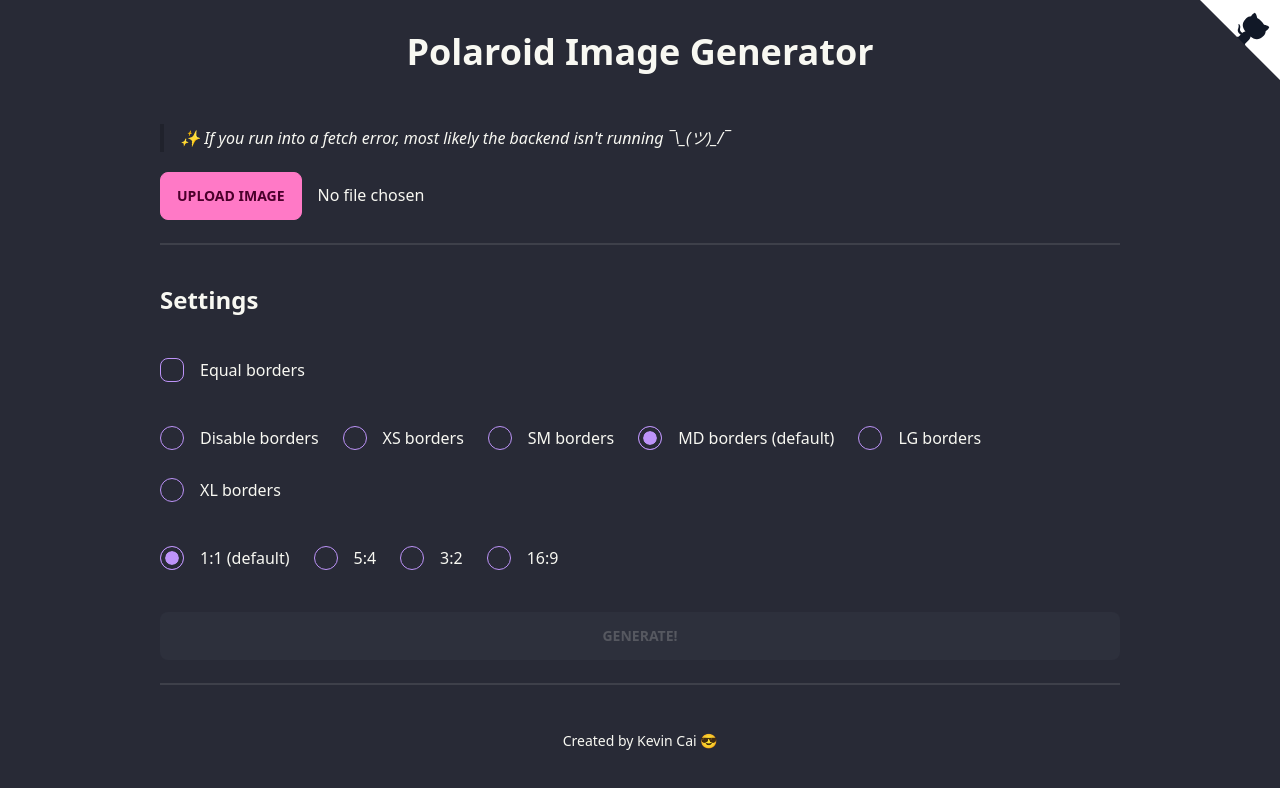
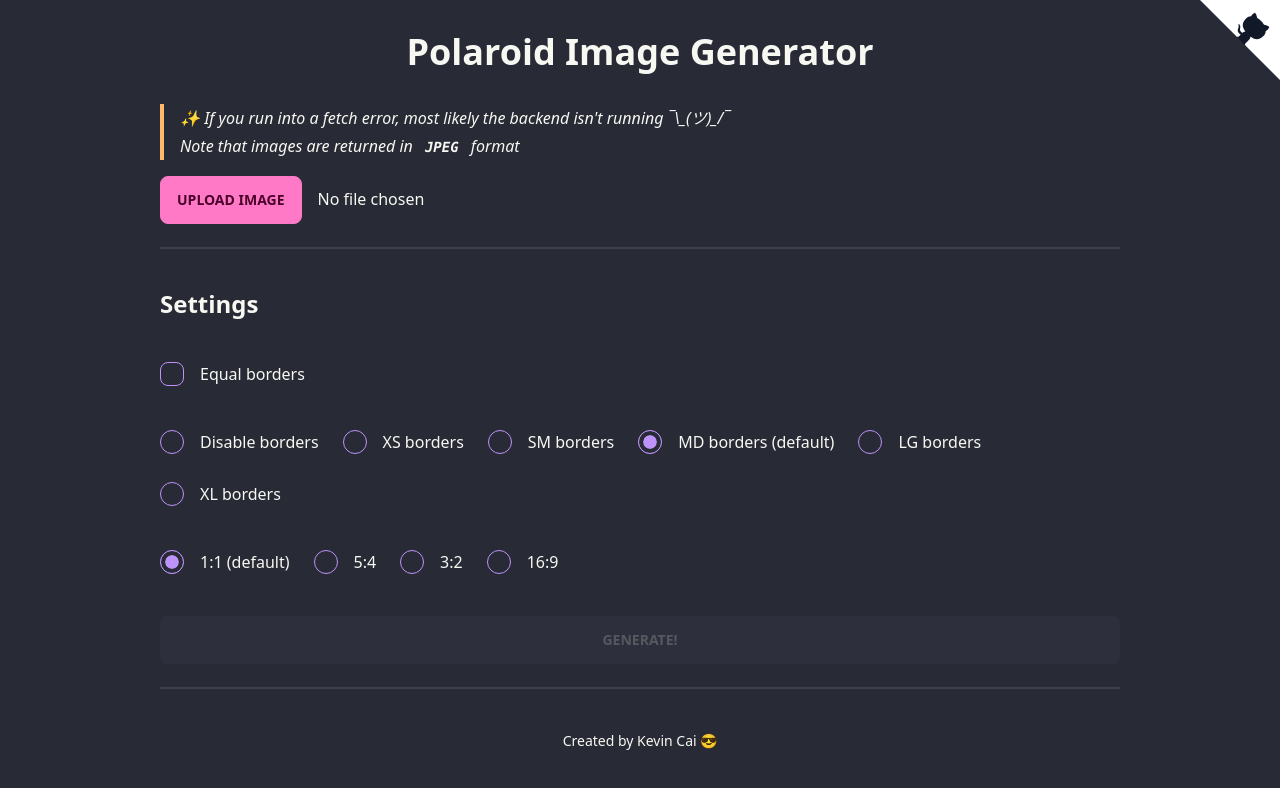
Before and after one commit to Kevin-Cai-dev/polaroid-image-decorator, a Next.js app in the folder frontend/: page / in a window 1280 px wide. Shown: the top 788 px of the page. Built offline with nearby package versions, Linux system fonts and the light colour scheme.

Commit message:
added JPEG notice

```diff
--- a/frontend/src/components/disclaimer.tsx
+++ b/frontend/src/components/disclaimer.tsx
@@ -1,9 +1,31 @@
+import { ReactNode } from 'react';
+
+interface Props {
+    children: ReactNode;
+}
+
+const DisclaimerMessage = ({ children }: Props) => {
+    return <p className="m-0">{children}</p>;
+};
+
 export const Disclaimer = () => {
-    return (
-        <p className="border-l-4 border-base-300 pl-4 italic">
+    const message = (
+        <DisclaimerMessage>
             {
                 "✨ If you run into a fetch error, most likely the backend isn't running ¯\\_(ツ)_/¯"
             }
-        </p>
+        </DisclaimerMessage>
+    );
+    const returnFormat = (
+        <DisclaimerMessage>
+            Note that images are returned in <code>JPEG</code> format
+        </DisclaimerMessage>
+    );
+
+    return (
+        <div className="mb-4 border-l-4 border-accent pl-4 italic">
+            {message}
+            {returnFormat}
+        </div>
     );
 };
```
